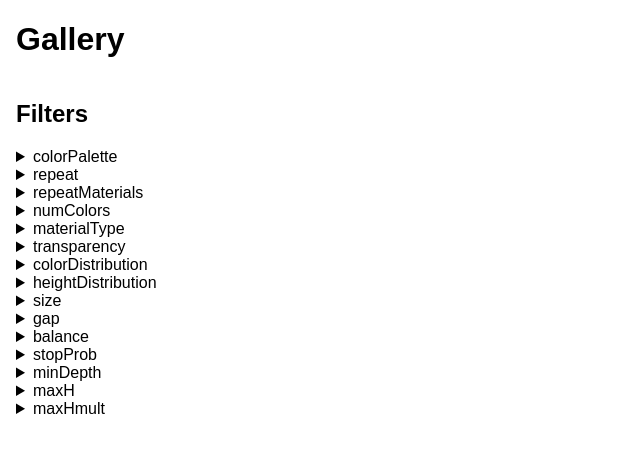
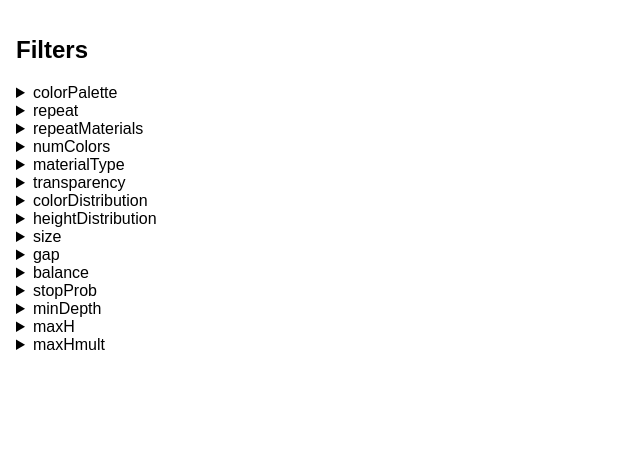
Before and after one commit to rmcwhae/block-party-gallery, a SvelteKit app: page / in a window 1280 px wide. Shown: the top 452 px of the page, without its empty margins (0-640 px from the left). Built offline with nearby package versions, Linux system fonts and the light colour scheme.

Commit message:
Removes h1

```diff
--- a/src/routes/+page.svelte
+++ b/src/routes/+page.svelte
@@ -5,8 +5,6 @@
 	$: images = data.images;
 	$: parameters = data.parameters;
 </script>
-
-<h1>Gallery</h1>
 
 <div class="flex">
 	<div class="sidebar">
```
